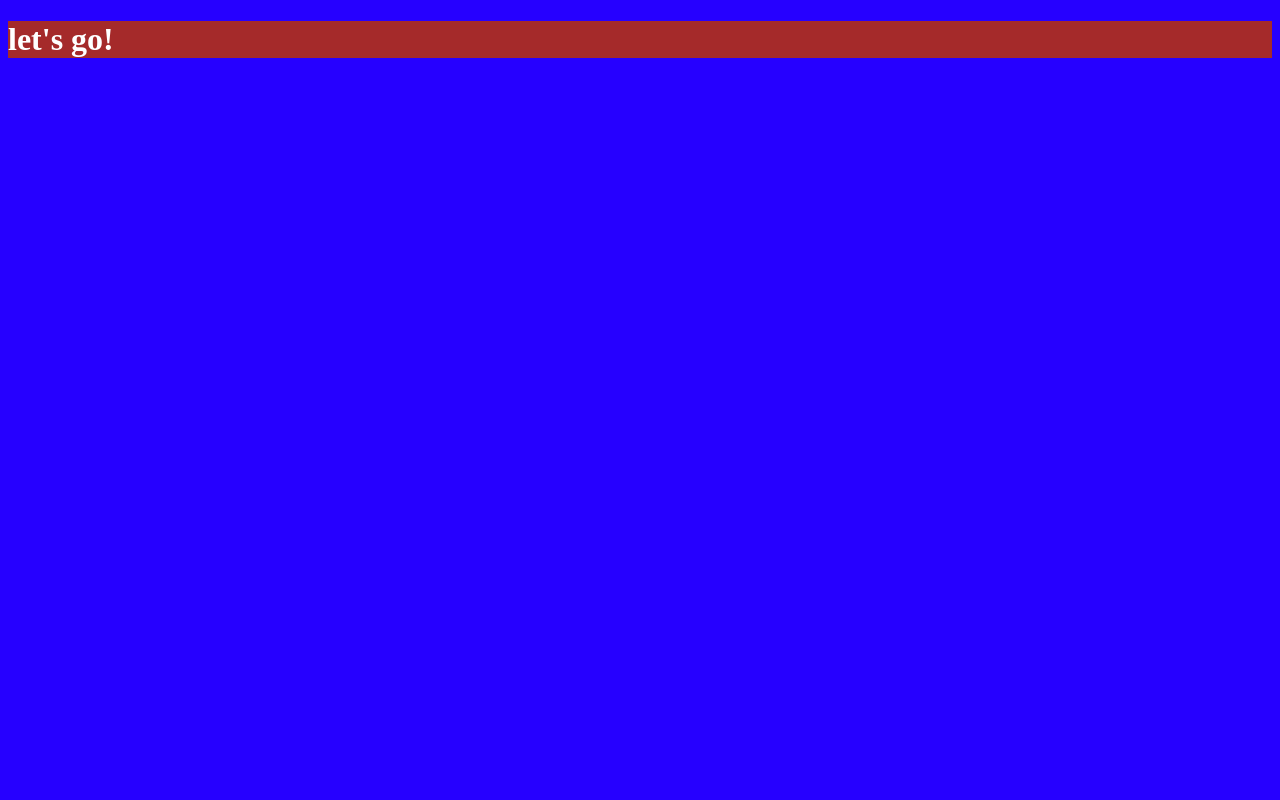
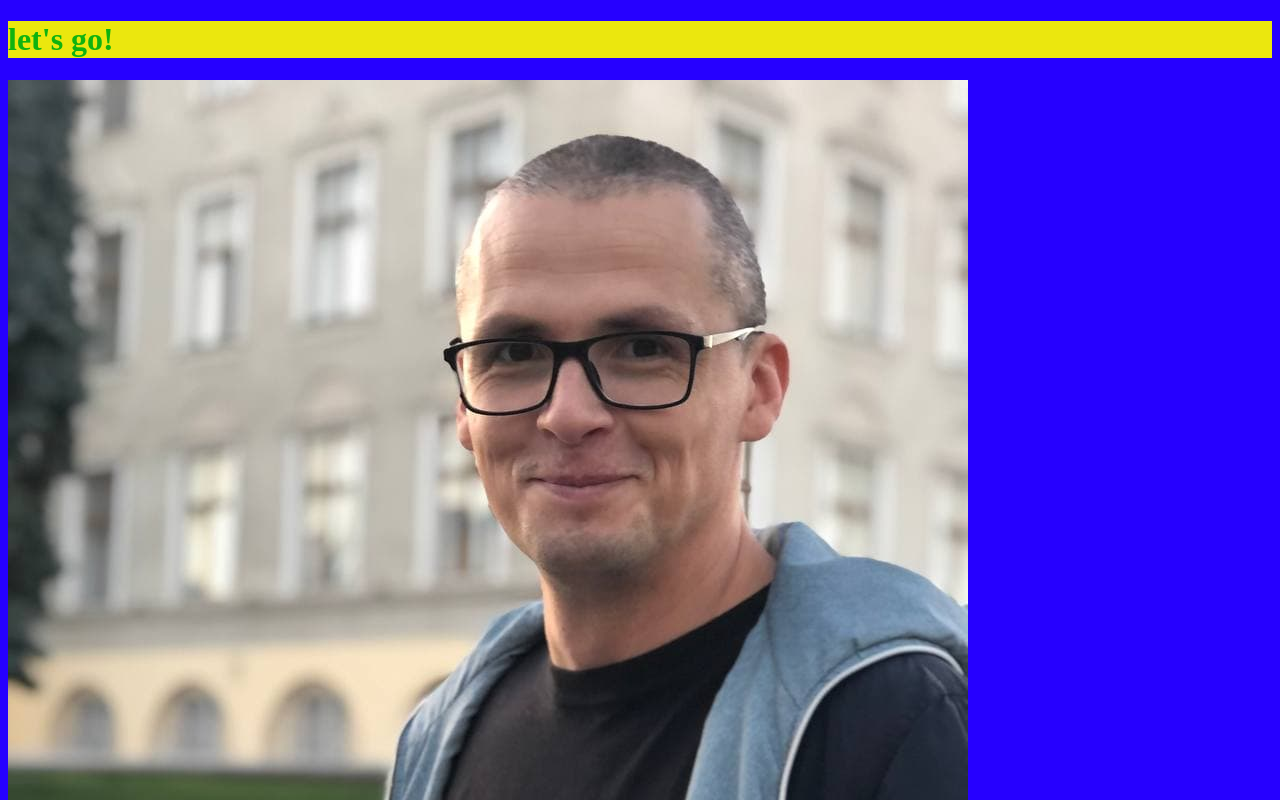
Before and after one commit to Chekirko/prosto-file, a plain HTML site: page index.html in a window 1280 px wide. Shown: the top 800 px of the page. Drawn offline with Linux system fonts and the light colour scheme.

Commit message:
first changes

```diff
--- a/css/styles.css
+++ b/css/styles.css
@@ -3,6 +3,6 @@ body {
 }
 
 h1 {
-  background-color: brown;
-  color: rgb(255, 255, 255);
+  background-color: rgb(235, 231, 14);
+  color: rgb(15, 179, 15);
 }
--- a/index.html
+++ b/index.html
@@ -9,6 +9,7 @@
 </head>
 <body>
    <h1>let's go!</h1>
+   <img src="media/photo_2021-12-08_19-16-59.jpg" alt="cool boy with finger">
 
 </body>
 </html>
```
Also changed, not shown: media/photo_2021-12-08_19-16-59.jpg (added).
